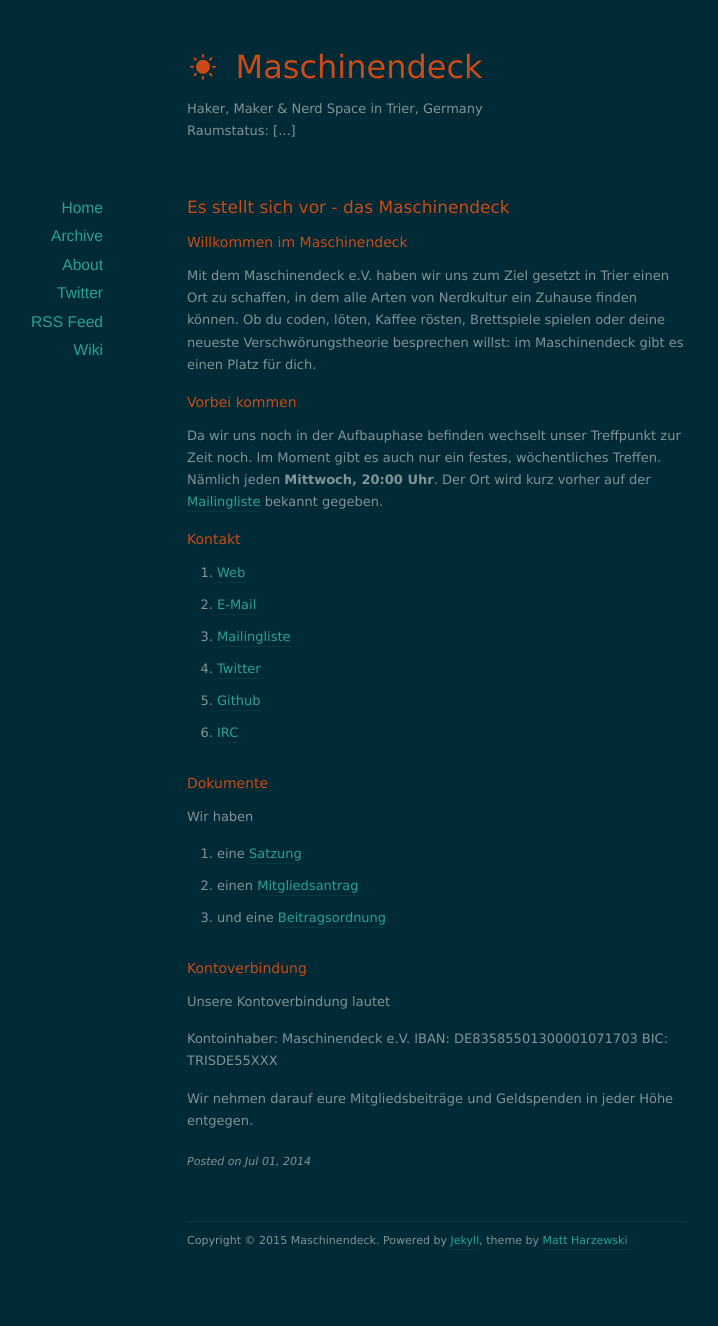
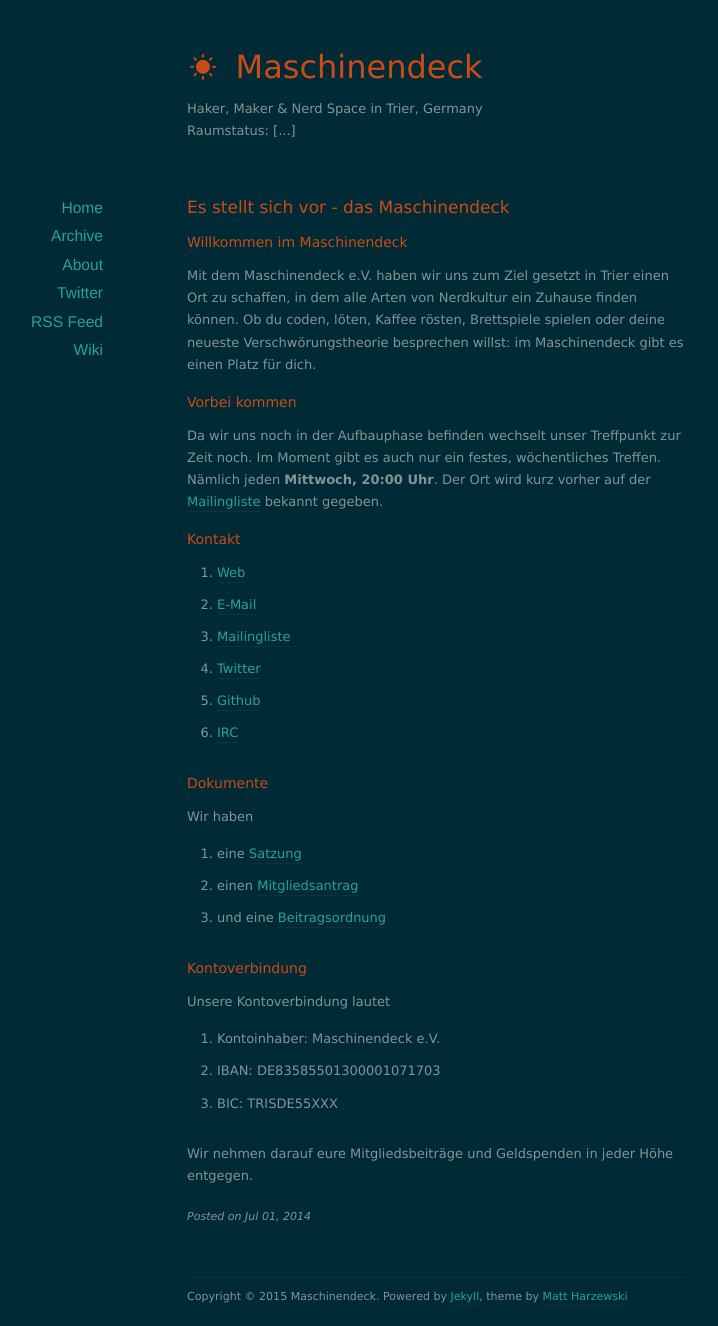
Before and after one commit to maschinendeck/maschinendeck.github.io, a Jekyll site: the page built from _posts/2014-07-01-about.md, in a window 1280 px wide. Shown: the whole page, without its empty margins (203-921 px from the left). Built offline with Jekyll 4.4.1, drawn with Linux system fonts in a browser that asks for light colours; nearby versions of some CDN libraries; before the commit the page ends 1271 px from its top, so only the background shows below that; some of the changed lines change nothing that is shown.

Commit message:
hübschere Kontoverbindung

```diff
--- a/_posts/2014-07-01-about.md
+++ b/_posts/2014-07-01-about.md
@@ -35,8 +35,8 @@
 
 Unsere Kontoverbindung lautet
 
-Kontoinhaber: Maschinendeck e.V.
-IBAN: DE83585501300001071703
-BIC: TRISDE55XXX
+* Kontoinhaber: Maschinendeck e.V.
+* IBAN: DE83585501300001071703
+* BIC: TRISDE55XXX
 
 Wir nehmen darauf eure Mitgliedsbeiträge und Geldspenden in jeder Höhe entgegen.
```
